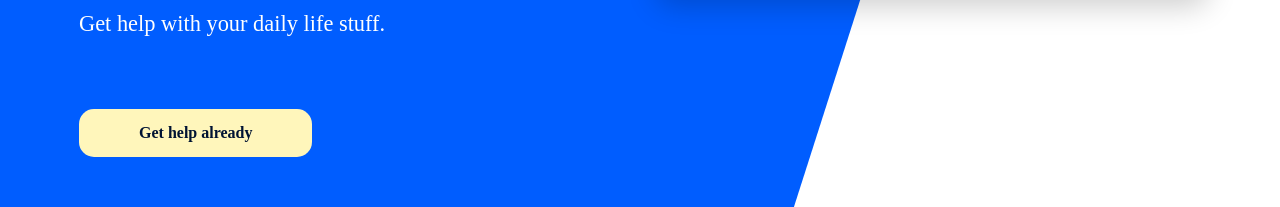
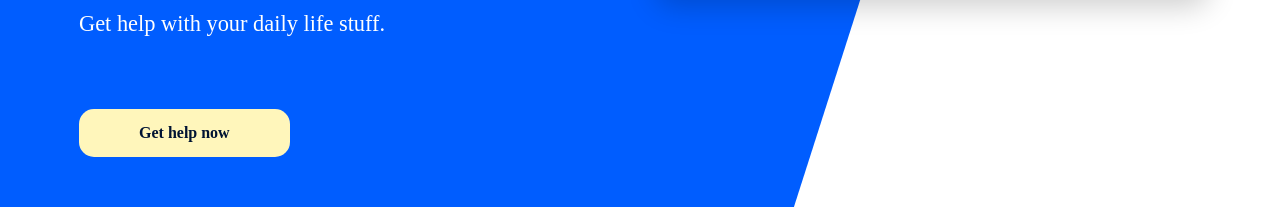
Before and after one commit to bravotango/Sassy, a plain HTML site: page index.html in a window 1280 px wide. Shown: the part 352-559 px from the top of the page. Drawn offline with Linux system fonts and the light colour scheme; a web font is replaced by a local one.

Commit message:
new button title

```diff
--- a/index.html
+++ b/index.html
@@ -35,7 +35,7 @@
         <h1>Your Personal Assistant</h1>
         <p>Get help with your daily life stuff.</p>
 
-        <a href="#">Get help already</a>
+        <a href="#">Get help now</a>
       </section>
     </main>
   </body>
```
